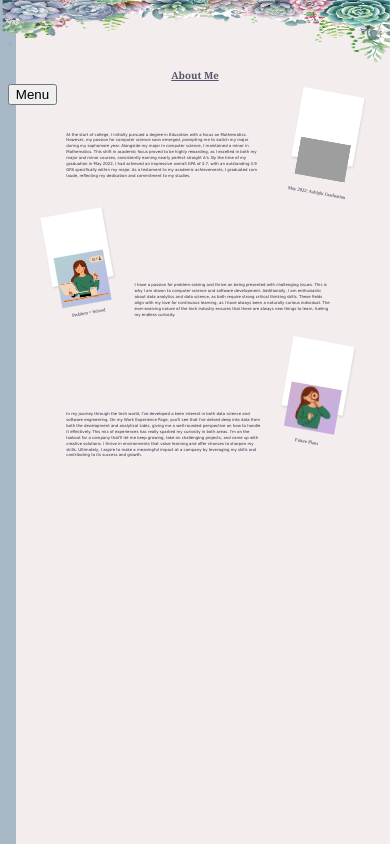
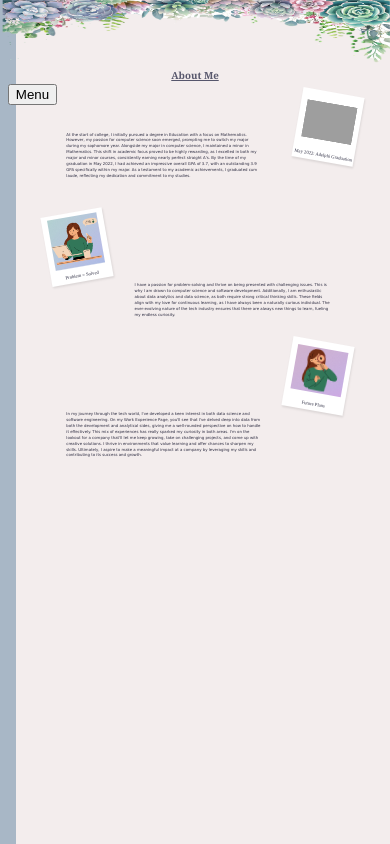
Before and after one commit to katiemcdevitt7/ResumeSite, a plain HTML site: page index.html in a window 390 px wide. Drawn offline with Linux system fonts and the light colour scheme; grey boxes are pictures that could not be loaded.

Commit message:
made a typo

```diff
--- a/styles.css
+++ b/styles.css
@@ -225,6 +225,6 @@ h3 {
         object-fit: contain;
         width: 13vw; /* Using viewport width */
         height: 13vw; /* Using viewport width */
-        margin-top: 5vh; /* Using viewport height */
+        margin-top: .5vh; /* Using viewport height */
     }
 }
```
